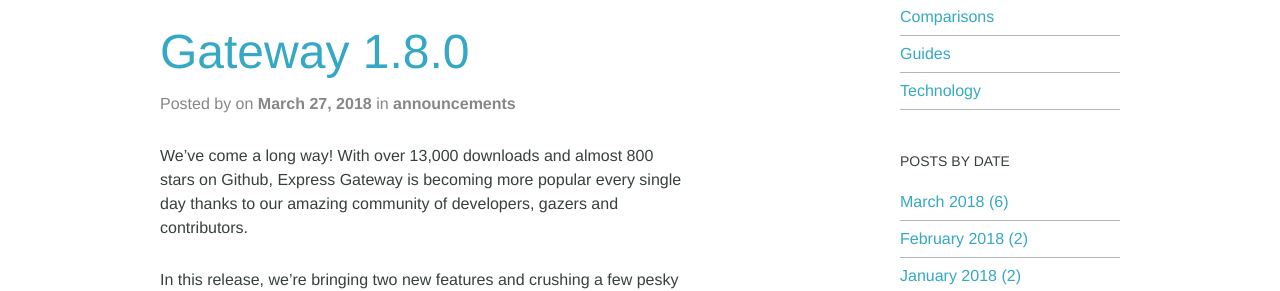
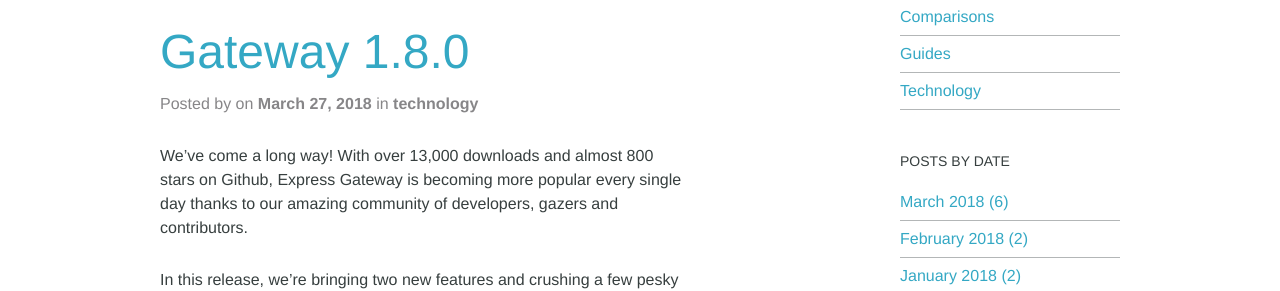
Before and after one commit to ExpressGateway/express-gateway.io, a Jekyll site: the page built from _posts/2018-03-27-whats-inside-express-gateway-1-dot-8-0.markdown, in a window 1280 px wide and 900 px high. Shown: the part 187-478 px from the top of the window. Built offline with Jekyll 4.4.1, drawn with Linux system fonts in a browser that asks for light colours; nearby versions of some CDN libraries; some web fonts are replaced; comment, search, counter and statistics services are not loaded.

Commit message:
Updated Whats Inside Express Gateway 1 Dot 8 0

```diff
--- a/_posts/2018-03-27-whats-inside-express-gateway-1-dot-8-0.markdown
+++ b/_posts/2018-03-27-whats-inside-express-gateway-1-dot-8-0.markdown
@@ -2,7 +2,7 @@
 title: What's inside Express Gateway 1.8.0
 date: 2018-03-27 07:56:00 Z
 categories:
-- announcements
+- technology
 tags:
 - JSON Schema
 - HTTP Proxy
```
